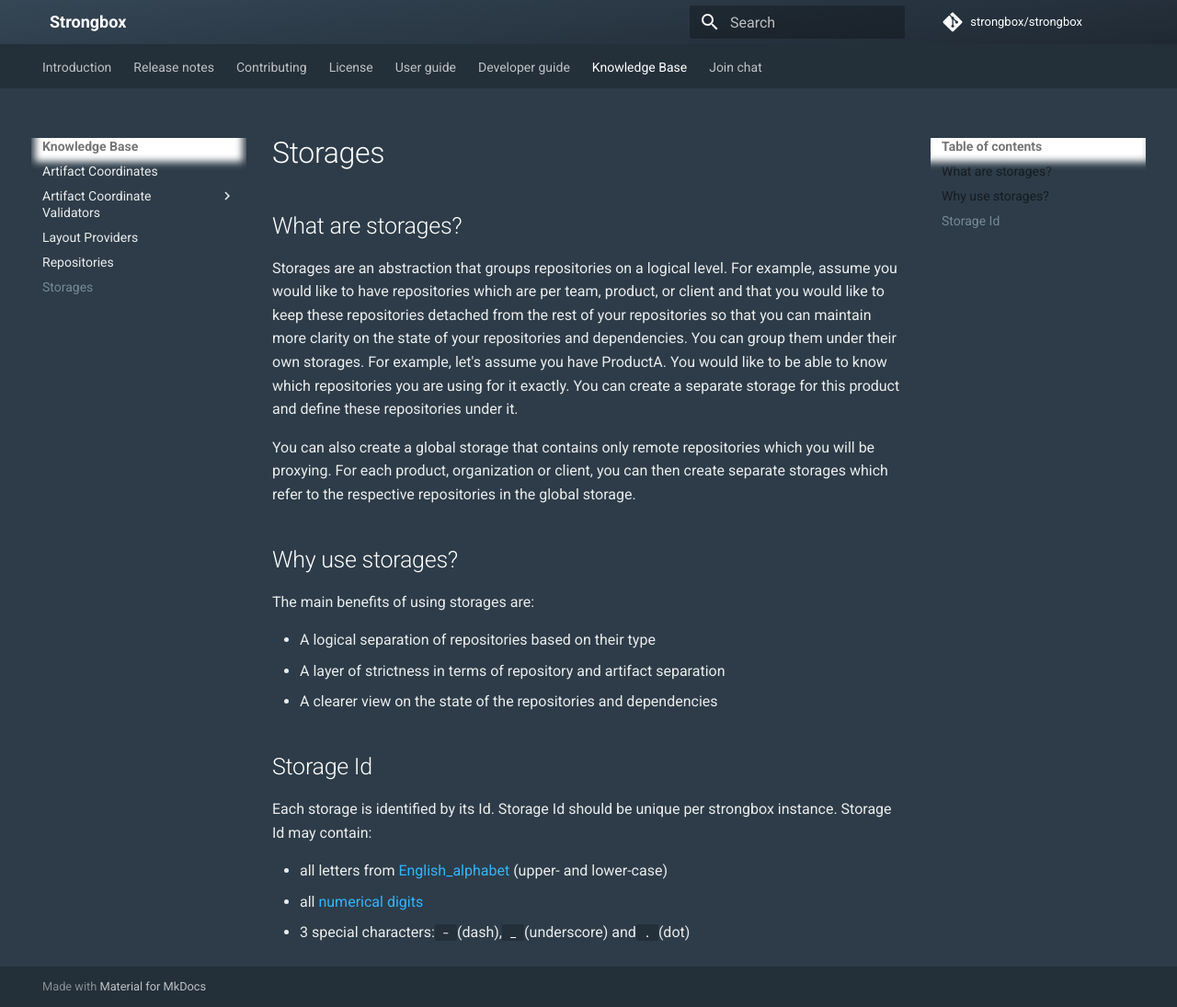
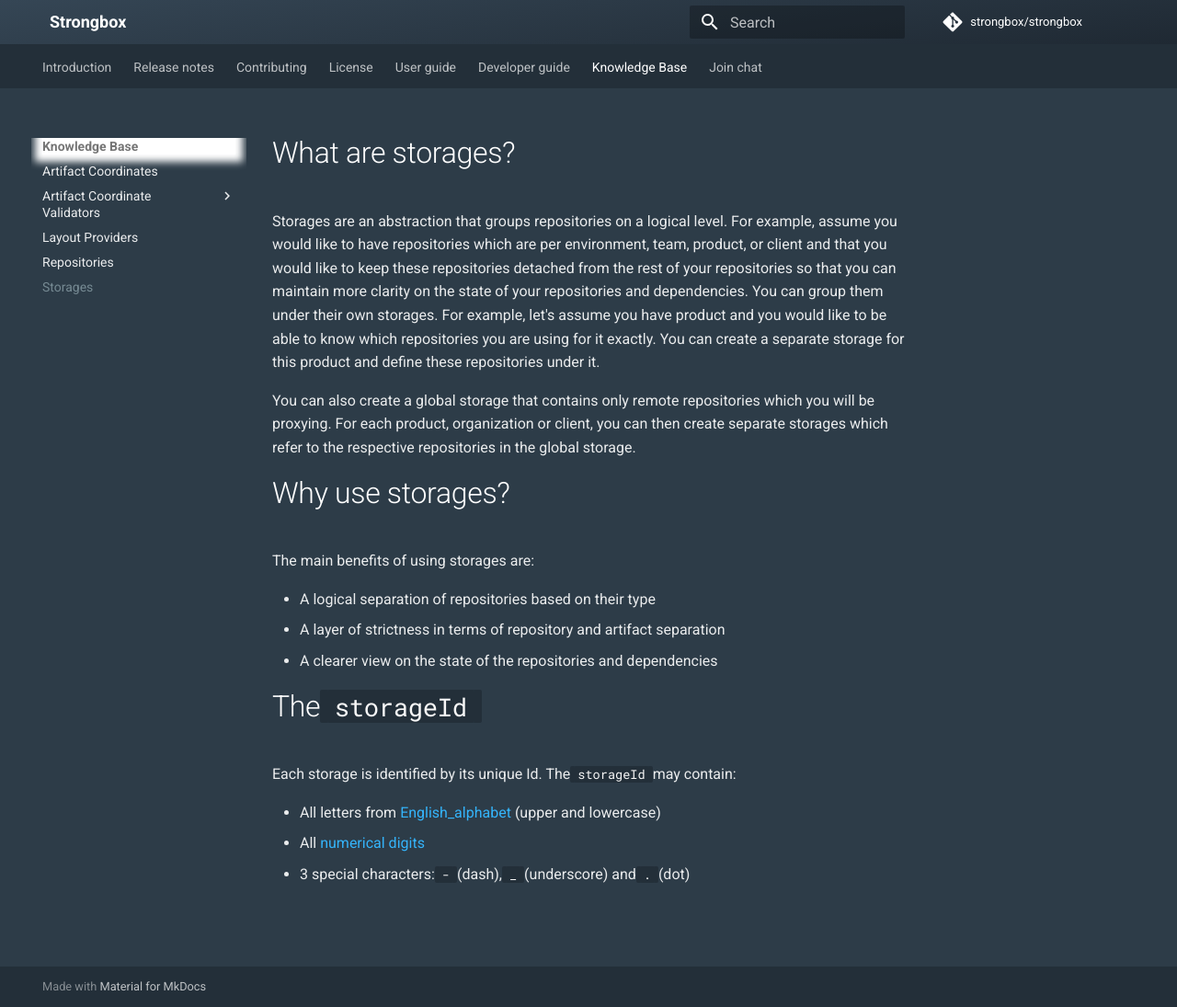
Before and after one commit to strongbox/strongbox-docs, an MkDocs documentation site: the page built from docs/knowledge-base/storages.md, in a window 1280 px wide and 1095 px high. Shown: the whole window at 92% size. Built offline with MkDocs 1.6.1 and Material for MkDocs 9.7.7, drawn with Linux system fonts in a browser that asks for light colours; comment, search, counter and statistics services are not loaded.

Commit message:
Update storages.md

```diff
--- a/docs/knowledge-base/storages.md
+++ b/docs/knowledge-base/storages.md
@@ -1,10 +1,10 @@
-## What are storages?
+# What are storages?
 
-Storages are an abstraction that groups repositories on a logical level. For example, assume you would like to have repositories which are per team, product, or client and that you would like to keep these repositories detached from the rest of your repositories so that you can maintain more clarity on the state of your repositories and dependencies. You can group them under their own storages. For example, let's assume you have ProductA. You would like to be able to know which repositories you are using for it exactly. You can create a separate storage for this product and define these repositories under it.
+Storages are an abstraction that groups repositories on a logical level. For example, assume you would like to have repositories which are per environment, team, product, or client and that you would like to keep these repositories detached from the rest of your repositories so that you can maintain more clarity on the state of your repositories and dependencies. You can group them under their own storages. For example, let's assume you have product and you would like to be able to know which repositories you are using for it exactly. You can create a separate storage for this product and define these repositories under it.
 
 You can also create a global storage that contains only remote repositories which you will be proxying. For each product, organization or client, you can then create separate storages which refer to the respective repositories in the global storage.
 
-## Why use storages?
+# Why use storages?
 
 The main benefits of using storages are:
 
@@ -12,10 +12,10 @@
 - A layer of strictness in terms of repository and artifact separation
 - A clearer view on the state of the repositories and dependencies
 
-## Storage Id
+# The `storageId`
 
-Each storage is identified by its Id. Storage Id should be unique per strongbox instance. Storage Id may contain:
+Each storage is identified by its unique Id. The `storageId` may contain:
 
-- all letters from [English_alphabet](https://en.wikipedia.org/wiki/English_alphabet) (upper- and lower-case)
-- all [numerical digits](https://en.wikipedia.org/wiki/Numerical_digit)
+- All letters from [English_alphabet](https://en.wikipedia.org/wiki/English_alphabet) (upper and lowercase)
+- All [numerical digits](https://en.wikipedia.org/wiki/Numerical_digit)
 - 3 special characters: `-` (dash), `_` (underscore) and `.` (dot)
```
